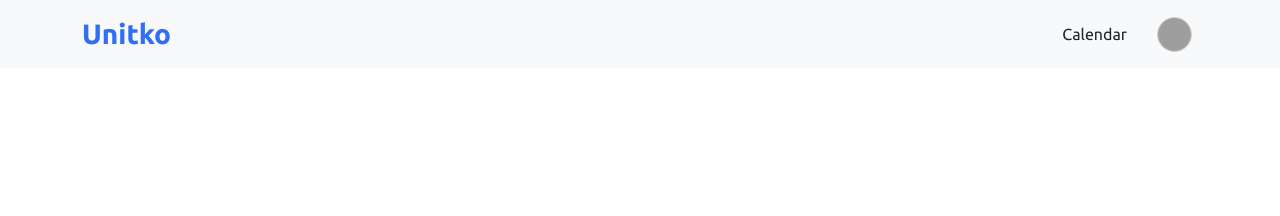
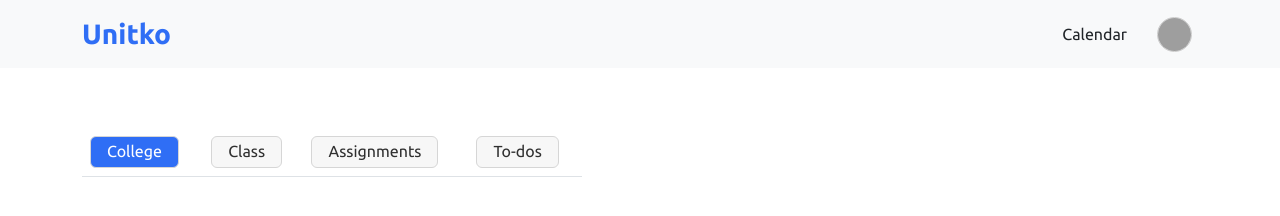
Before and after one commit to joisemp/Web-Designs, a plain HTML site: page home_page/home.html in a window 1280 px wide. Drawn offline with Linux system fonts and the light colour scheme; grey boxes are pictures that could not be loaded.

Commit message:
Created a sub nav

```diff
--- a/assets/css/_base.scss
+++ b/assets/css/_base.scss
@@ -1,5 +1,5 @@
 @import url("https://fonts.googleapis.com/css2?family=Ubuntu:wght@300;400;700&display=swap");
-$base-color: rgb(47, 110, 245);
+$base-color: #2f6ef5;
 
 body {
     font-family: "Ubuntu", sans-serif;
@@ -49,7 +49,6 @@ a {
     }
 }
 
-
 @keyframes blinkAnimation {
     0% {
         opacity: 0;
@@ -62,7 +61,7 @@ a {
     }
 }
 
-.blink{
+.blink {
     animation-name: blinkAnimation;
     animation-duration: 1s;
     animation-iteration-count: infinite;
--- /dev/null
+++ b/assets/css/_sub_nav.scss
@@ -0,0 +1,28 @@
+.sub-nav {
+    @media screen and (min-width: 600px) {
+        margin-top: 8rem;
+    }
+    margin-top: 5rem;
+    table {
+        max-width: 500px;
+        .badge {
+            padding: 0.4rem 1rem 0.5rem 1rem;
+            font-size: 16px;
+            font-weight: 500;
+            background-color: #f7f7f7;
+            color: #303030;
+            border-radius: 6px;
+            border: 0.5px solid #d6d6d6;
+            &:hover {
+                background-color: #f4f8ff;
+            }
+        }
+        .active {
+            background-color: $base-color;
+            color: white;
+            &:hover {
+                background-color: $base-color;
+            }
+        }
+    }
+}
--- a/home_page/assets/style.scss
+++ b/home_page/assets/style.scss
@@ -1,2 +1,3 @@
 @import "../../assets/css/base";
-@import "../../assets/css/navbar"
+@import "../../assets/css/navbar";
+@import "../../assets/css/sub_nav";
--- a/home_page/home.html
+++ b/home_page/home.html
@@ -11,6 +11,7 @@
 </head>
 
 <body>
+
     <header>
         <nav class="navbar bg-body-tertiary fixed-top bg-light">
             <div class="container-md">
@@ -64,6 +65,25 @@
             </div>
         </nav>
     </header>
+
+
+    <section class="sub-nav">
+        <div class="container">
+            <div class="table-responsive-sm">
+                <table class="table">
+                    <thead>
+                        <tr>
+                            <th scope="col"><a href="#"><span class="badge active">College</span></a></th>
+                            <th scope="col"><a href="#"><span class="badge">Class</span></a></th>
+                            <th scope="col"><a href="#"><span class="badge">Assignments</span></a></th>
+                            <th scope="col"><a href="#"><span class="badge">To-dos</span></a></th>
+                        </tr>
+                    </thead>
+                </table>
+            </div>
+        </div>
+    </section>
+
     <script src="../assets/Bootstrap/bootstrap.bundle.min.js"></script>
 </body>
 
```
Also changed, not shown: home_page/assets/style.css, login_page/assets/style.css, 2 other files.
